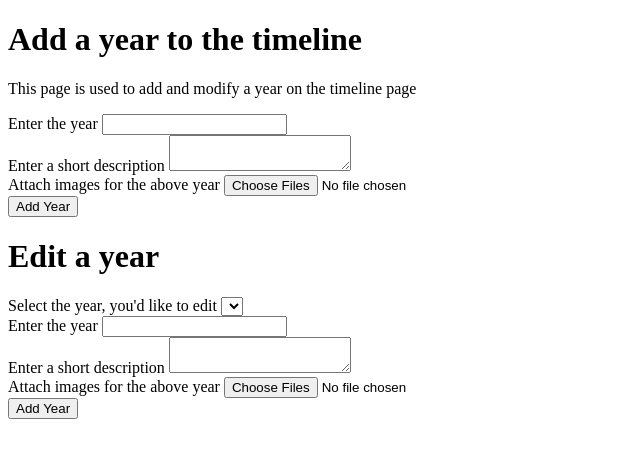
After one commit to CodeineCentrix/Connect, a PHP site: template View/create_timeline.php in a window 1280 px wide. The commit adds this page. Shown: the top 458 px of the page, without its empty margins (0-640 px from the left). Run offline with PHP 8.4, Linux system fonts and the light colour scheme; the template is opened without the code that fills it: most values are stand-ins (such as "Sample title", 1, 10 or a date in 2020); lists and menus that the app fills with data are empty.

Commit message:
Added timeline page and news coverage

```diff
--- /dev/null
+++ b/View/create_timeline.php
@@ -0,0 +1,48 @@
+<!DOCTYPE html>
+<!--
+To change this license header, choose License Headers in Project Properties.
+To change this template file, choose Tools | Templates
+and open the template in the editor.
+-->
+<html>
+    <head>
+        <meta charset="UTF-8">
+        <title>Add a year to the Timeline</title>
+    </head>
+    <body>
+        <h1>Add a year to the timeline</h1>
+        <p>This page is used to add and modify a year on the timeline page</p>
+        <form>
+        <label>Enter the year</label>
+        <input type="number" name="txtyear" required min="<?php echo ""; ?>"><br>
+        <label>Enter a short description </label>
+        <textarea name="desc">
+
+        </textarea><br>
+        <label>Attach images for the above year</label>
+        <input type="file" name="pics" multiple required><br>
+        <input type="submit" value="Add Year">
+        </form>
+        <h1>Edit a year</h1>
+        <label>Select the year, you'd like to edit</label>
+        <select name="cmbYear">
+            <?php foreach ($array as $value):?>
+            <option></option>
+            <?php endforeach; ?>
+        </select>
+
+        <?php if(true):?>
+        <form>
+        <label>Enter the year</label>
+        <input type="number" name="txtyear" required min="<?php echo ""; ?>"><br>
+        <label>Enter a short description </label>
+        <textarea name="desc">
+
+        </textarea><br>
+        <label>Attach images for the above year</label>
+        <input type="file" name="pics" multiple required><br>
+        <input type="submit" value="Add Year">
+        </form>
+        <?php endif; ?>
+    </body>
+</html>
```
Also changed, not shown: View/Edit_Vendor.html (deleted, +0 -44 lines), View/news_coverage.php (+14 -4 lines).
